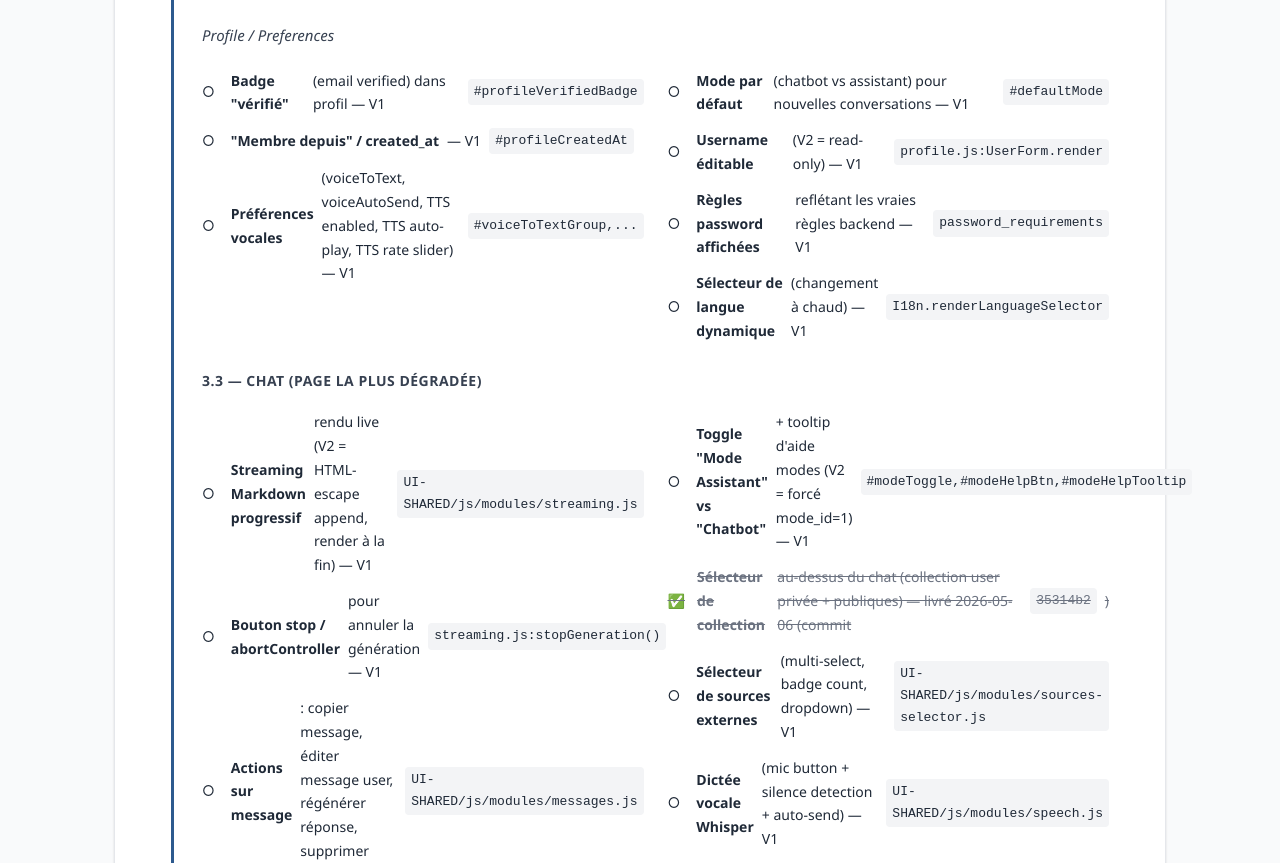
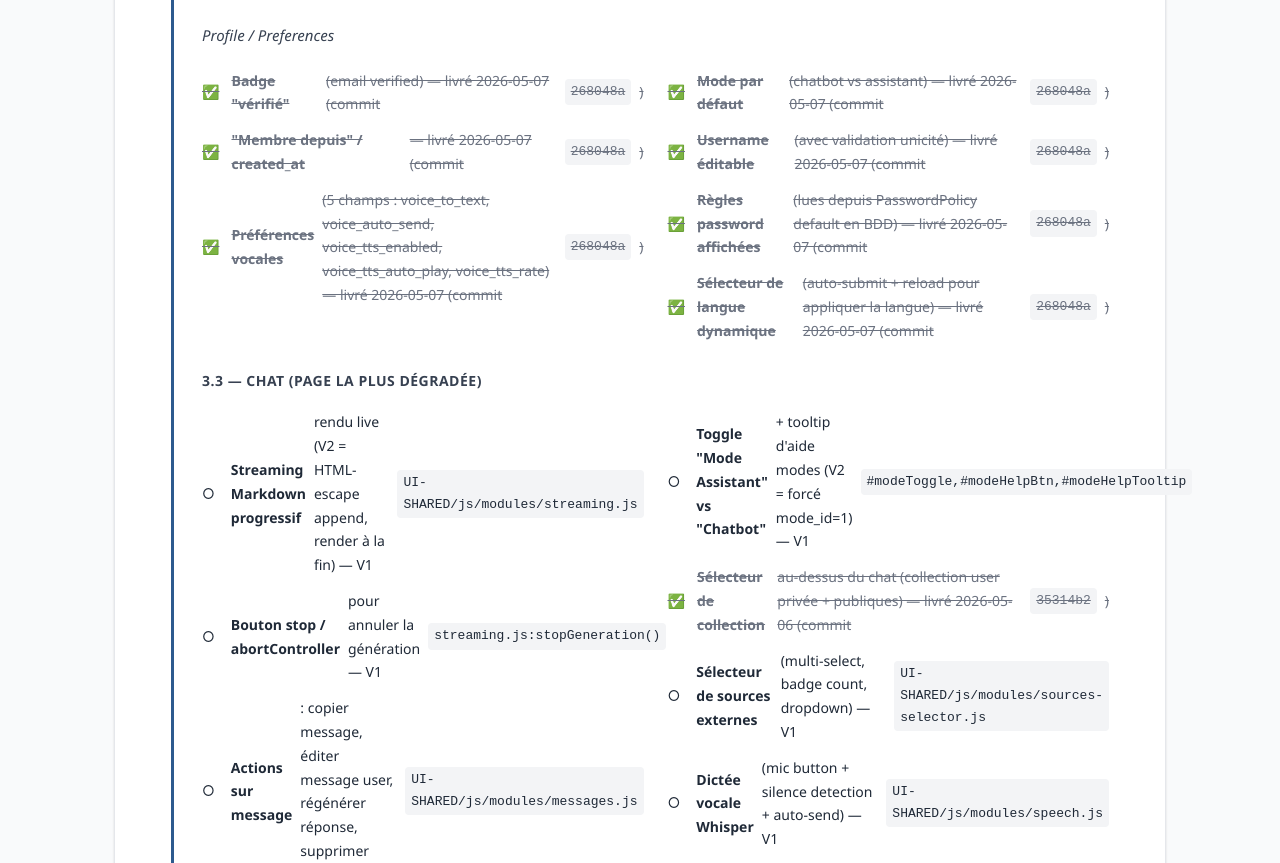
Before and after one commit to ka8t/my-ia-V2, a plain HTML site: page docs/Plans/PLAN-MIGRATION-PYTHON.html in a window 1280 px wide. Shown: the part 7855-8718 px from the top of the page. Drawn offline with Linux system fonts and the light colour scheme.

Commit message:
Plan : 3.2a — 7/7 items profile/preferences livrés

```diff
--- a/docs/Plans/PLAN-MIGRATION-PYTHON.html
+++ b/docs/Plans/PLAN-MIGRATION-PYTHON.html
@@ -397,13 +397,13 @@
 
         <p><em>Profile / Preferences</em></p>
         <ul class="checklist">
-          <li data-done="false"><strong>Badge "vérifié"</strong> (email verified) dans profil — V1 <code>#profileVerifiedBadge</code></li>
-          <li data-done="false"><strong>"Membre depuis" / created_at</strong> — V1 <code>#profileCreatedAt</code></li>
-          <li data-done="false"><strong>Préférences vocales</strong> (voiceToText, voiceAutoSend, TTS enabled, TTS auto-play, TTS rate slider) — V1 <code>#voiceToTextGroup,...</code></li>
-          <li data-done="false"><strong>Mode par défaut</strong> (chatbot vs assistant) pour nouvelles conversations — V1 <code>#defaultMode</code></li>
-          <li data-done="false"><strong>Username éditable</strong> (V2 = read-only) — V1 <code>profile.js:UserForm.render</code></li>
-          <li data-done="false"><strong>Règles password affichées</strong> reflétant les vraies règles backend — V1 <code>password_requirements</code></li>
-          <li data-done="false"><strong>Sélecteur de langue dynamique</strong> (changement à chaud) — V1 <code>I18n.renderLanguageSelector</code></li>
+          <li data-done="true"><strong>Badge "vérifié"</strong> (email verified) — livré 2026-05-07 (commit <code>268048a</code>)</li>
+          <li data-done="true"><strong>"Membre depuis" / created_at</strong> — livré 2026-05-07 (commit <code>268048a</code>)</li>
+          <li data-done="true"><strong>Préférences vocales</strong> (5 champs : voice_to_text, voice_auto_send, voice_tts_enabled, voice_tts_auto_play, voice_tts_rate) — livré 2026-05-07 (commit <code>268048a</code>)</li>
+          <li data-done="true"><strong>Mode par défaut</strong> (chatbot vs assistant) — livré 2026-05-07 (commit <code>268048a</code>)</li>
+          <li data-done="true"><strong>Username éditable</strong> (avec validation unicité) — livré 2026-05-07 (commit <code>268048a</code>)</li>
+          <li data-done="true"><strong>Règles password affichées</strong> (lues depuis PasswordPolicy default en BDD) — livré 2026-05-07 (commit <code>268048a</code>)</li>
+          <li data-done="true"><strong>Sélecteur de langue dynamique</strong> (auto-submit + reload pour appliquer la langue) — livré 2026-05-07 (commit <code>268048a</code>)</li>
         </ul>
 
         <h4 id="phase-3-3">3.3 — Chat (page la plus dégradée)</h4>
```
